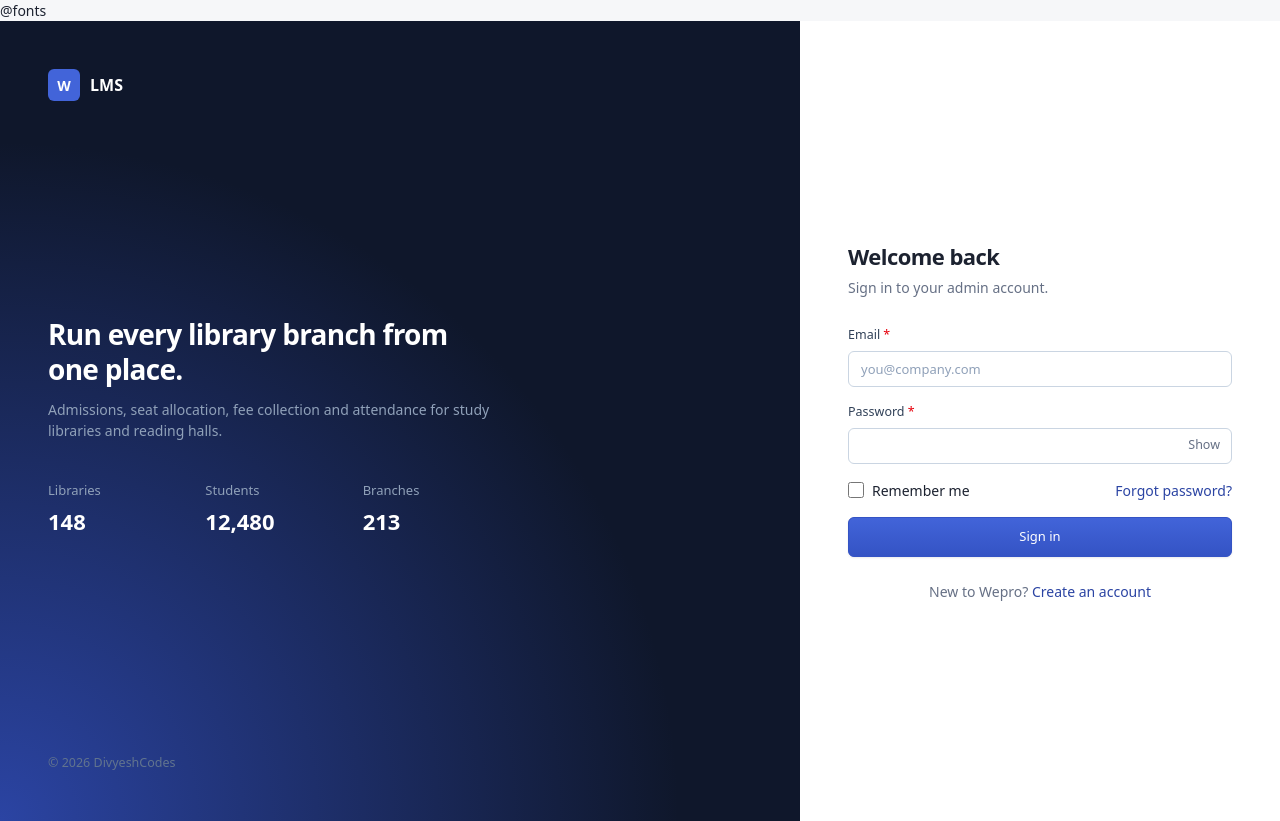
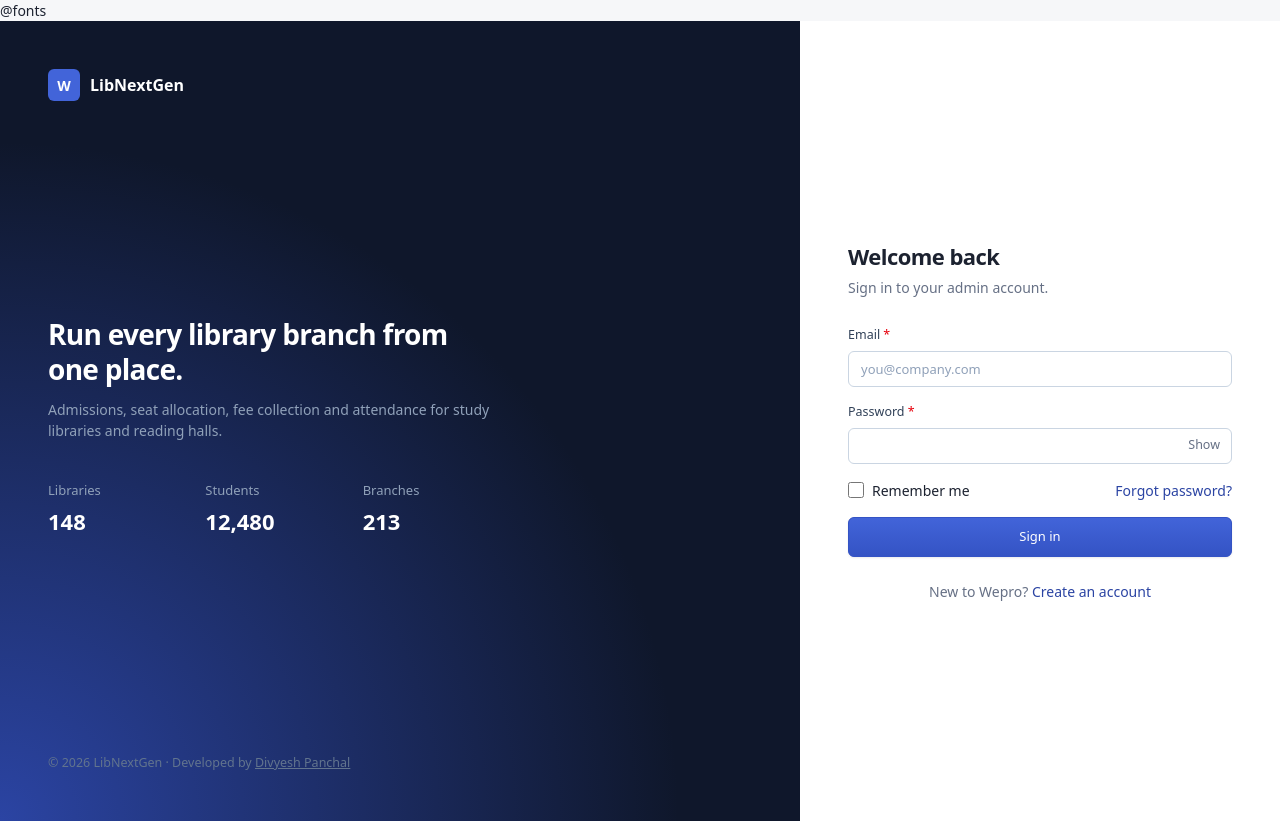
Before and after one commit to divyeshh-25/libraray-saas, a Laravel app: page /login in a window 1280 px wide. Run offline with Laravel 12, Linux system fonts and the light colour scheme; style sheets or scripts are compiled from the project's sources.

Commit message:
Fix: SAAS NAME

```diff
--- a/config/app.php
+++ b/config/app.php
@@ -13,7 +13,7 @@ return [
     |
     */
 
-    'name' => env('APP_NAME', 'Laravel'),
+    'name' => env('APP_NAME', 'LibNextGen'),
 
     /*
     |--------------------------------------------------------------------------
--- a/resources/views/layouts/app.blade.php
+++ b/resources/views/layouts/app.blade.php
@@ -4,7 +4,7 @@
     <meta charset="utf-8">
     <meta name="viewport" content="width=device-width, initial-scale=1">
     <meta name="csrf-token" content="{{ csrf_token() }}">
-    <title>@yield('title', 'Dashboard') · LMS</title>
+    <title>@yield('title', 'Dashboard') · LibNextGen</title>
     @fonts
     <link rel="stylesheet" href="https://cdnjs.cloudflare.com/ajax/libs/select2/4.0.13/css/select2.min.css" integrity="sha512-nMNlpuaDPrqlEls3IX/Q56H36qvBASwb3ipuo3MxeWbsQB1881ox0cRv7UPTgBlriqoynt35KjEwgGUeUXIPnw==" crossorigin="anonymous" referrerpolicy="no-referrer">
     <script src="https://cdnjs.cloudflare.com/ajax/libs/jquery/3.7.1/jquery.min.js" integrity="sha512-v2CJ7UaYy4JwqLDIrZUI/4hqeoQieOmAZNXBeQyjo21dadnwR+8ZaIJVT8EE2iyI61OV8e6M8PP2/4hpQINQ/g==" crossorigin="anonymous" referrerpolicy="no-referrer"></script>
@@ -42,7 +42,7 @@
     <aside id="sidebar" class="fixed inset-y-0 left-0 z-50 w-60 bg-slate-900 flex flex-col -translate-x-full lg:translate-x-0 transition-transform">
         <div class="h-14 px-5 flex items-center gap-2.5 border-b border-white/10 shrink-0">
             <span class="w-7 h-7 rounded-md bg-gradient-to-br from-brand-500 to-brand-700 text-white grid place-items-center text-[13px] font-semibold shadow-md shadow-brand-700/40">W</span>
-            <span class="text-white font-semibold text-[15px]">LMS</span>
+            <span class="text-white font-semibold text-[15px]">LibNextGen</span>
         </div>
         <nav class="flex-1 overflow-y-auto p-3 space-y-0.5">
             @foreach ($nav as [$label, $route, $pattern, $icon])
--- a/resources/views/layouts/guest.blade.php
+++ b/resources/views/layouts/guest.blade.php
@@ -3,7 +3,7 @@
 <head>
     <meta charset="utf-8">
     <meta name="viewport" content="width=device-width, initial-scale=1">
-    <title>@yield('title') · LMS</title>
+    <title>@yield('title') · LibNextGen</title>
     @fonts
     @vite(['resources/css/app.css', 'resources/js/app.js'])
 </head>
@@ -12,7 +12,7 @@
     <section class="hidden lg:flex flex-col justify-between bg-slate-900 text-white p-12 relative overflow-hidden bg-[radial-gradient(ellipse_at_bottom_left,#2b44a3_0%,transparent_60%)]">
         <div class="flex items-center gap-2.5">
             <span class="w-8 h-8 rounded-md bg-brand-500 grid place-items-center font-semibold">W</span>
-            <span class="font-semibold text-[16px]">LMS</span>
+            <span class="font-semibold text-[16px]">LibNextGen</span>
         </div>
         <div class="max-w-md">
             <h2 class="text-[28px] leading-tight font-semibold tracking-tight">Run every library branch from one place.</h2>
@@ -23,14 +23,14 @@
                 <div><dt class="text-slate-400">Branches</dt><dd class="text-[22px] font-semibold mt-1">213</dd></div>
             </dl>
         </div>
-        <p class="text-[12.5px] text-slate-500">© 2026 DivyeshCodes</p>
+        <p class="text-[12.5px] text-slate-500">© 2026 LibNextGen · Developed by <a href="https://divyesh-panchal.vercel.app/" class="underline hover:text-slate-300" target="_blank" rel="noopener">Divyesh Panchal</a></p>
     </section>
 
     <section class="flex items-center justify-center p-6 sm:p-10 bg-white">
         <div class="w-full max-w-sm" style="animation: rise .5s cubic-bezier(.22,1,.36,1) backwards">
             <div class="lg:hidden flex items-center gap-2.5 mb-8">
                 <span class="w-8 h-8 rounded-md bg-brand-500 text-white grid place-items-center font-semibold">W</span>
-                <span class="font-semibold text-[16px]">LMS</span>
+                <span class="font-semibold text-[16px]">LibNextGen</span>
             </div>
             @yield('content')
         </div>
--- a/resources/views/layouts/student.blade.php
+++ b/resources/views/layouts/student.blade.php
@@ -4,7 +4,7 @@
     <meta charset="utf-8">
     <meta name="viewport" content="width=device-width, initial-scale=1">
     <meta name="csrf-token" content="{{ csrf_token() }}">
-    <title>@yield('title', 'Student Portal') · LMS</title>
+    <title>@yield('title', 'Student Portal') · LibNextGen</title>
     @fonts
     @vite(['resources/css/app.css', 'resources/js/app.js'])
 </head>
```
Also changed, not shown: 1 other file.
